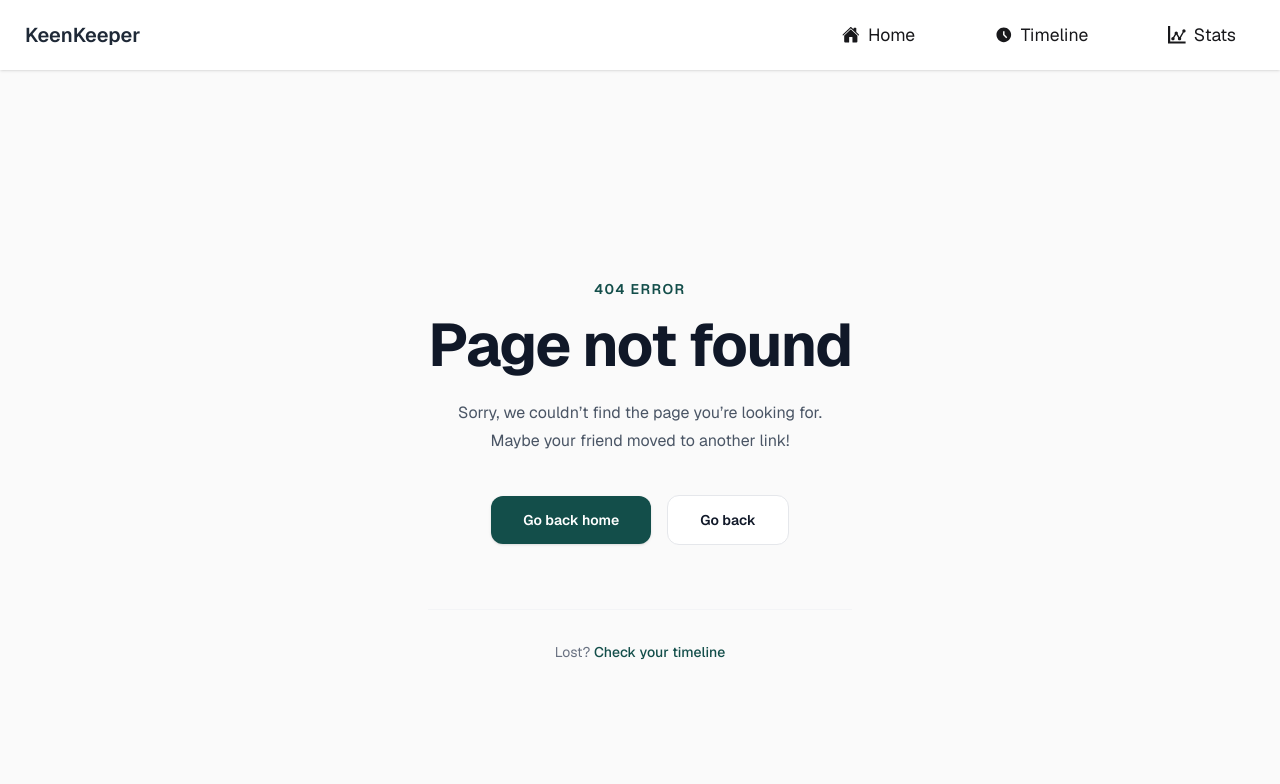
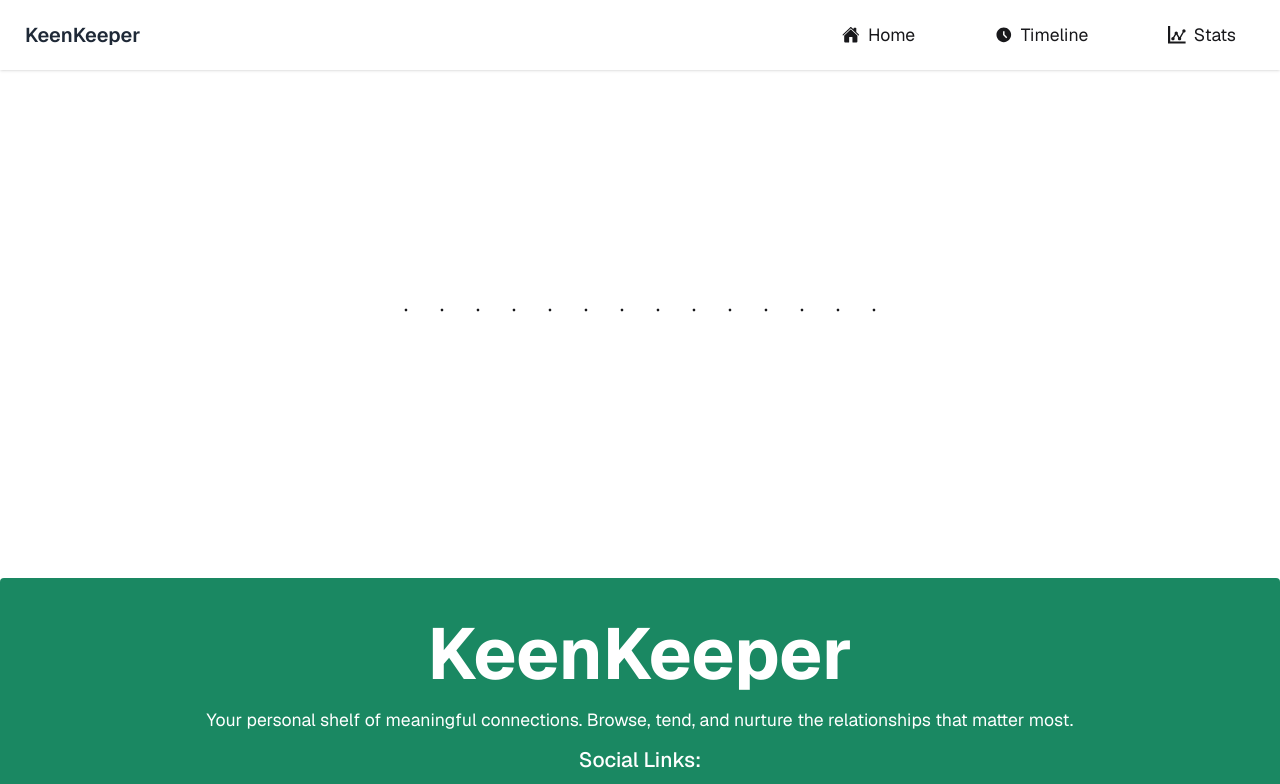
Before and after one commit to mdlimonislam000000-code/Keen-Keeper, a Next.js app: page /loading in a window 1280 px wide. Shown: the top 784 px of the page. Built offline with nearby package versions, Linux system fonts and the light colour scheme.

Commit message:
react hot tost and readme file added

```diff
--- /dev/null
+++ b/src/app/loading/page.jsx
@@ -0,0 +1,24 @@
+import React from 'react';
+
+const LoadingPage = () => {
+    return (
+        <div className='flex items-center justify-center min-h-[60vh] w-full gap-2'>
+            <span className="loading loading-lg loading-ring "></span>
+            <span className="loading loading-lg loading-ring "></span>
+            <span className="loading loading-lg loading-ring "></span>
+            <span className="loading loading-lg loading-ring "></span>
+            <span className="loading loading-lg loading-ring "></span>
+            <span className="loading loading-lg loading-ring "></span>
+            <span className="loading loading-lg loading-ring "></span>
+            <span className="loading loading-lg loading-ring "></span>
+            <span className="loading loading-lg loading-ring "></span>
+            <span className="loading loading-lg loading-ring "></span>
+            <span className="loading loading-lg loading-ring "></span>
+            <span className="loading loading-lg loading-ring "></span>
+            <span className="loading loading-lg loading-ring "></span>
+            <span className="loading loading-lg loading-ring "></span>
+        </div>
+    );
+};
+
+export default LoadingPage;
--- a/src/app/page.js
+++ b/src/app/page.js
@@ -1,6 +1,8 @@
 import Banner from "@/components/homepage/Banner";
 import Cards from "@/components/homepage/Cards";
 import Friends from "@/components/homepage/Friends";
+import { Suspense } from "react";
+import LoadingPage from "./loading/page";
 
 
 export default function Home() {
@@ -9,7 +11,10 @@ export default function Home() {
 
       <Banner></Banner>
       <Cards></Cards>
-      <Friends></Friends>
+      <Suspense fallback={<LoadingPage></LoadingPage>}>
+        <Friends></Friends>
+      </Suspense>
+
     </div>
   );
 }
```
Also changed, not shown: 1 other file (tests, documents, lock files or other folders).
